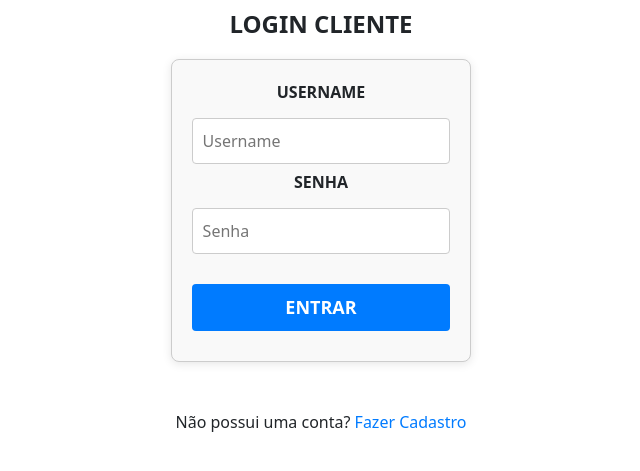
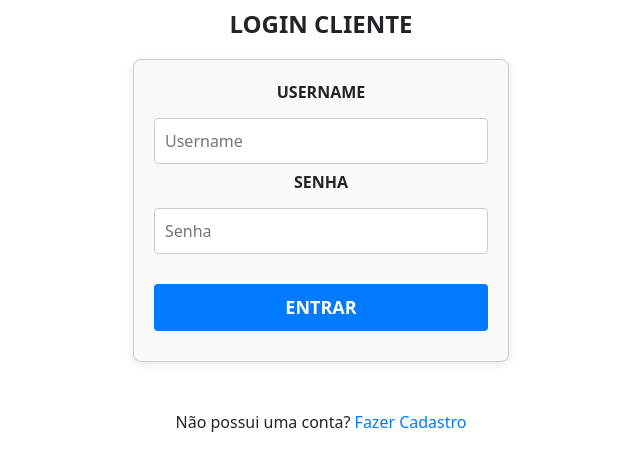
Before and after one commit to majupeixoto/cafe_projeto, a Django app: page /cliente_login/ in a window 1280 px wide. Shown: the top 471 px of the page, without its empty margins (319-959 px from the left). Run offline with Django 5.2, Linux system fonts and the light colour scheme.

Commit message:
amentei o comprimento dos botões de login

```diff
--- a/Projeto/static/global/css/login.css
+++ b/Projeto/static/global/css/login.css
@@ -43,7 +43,7 @@ h2 {
 }
 
 .btn {
-    width: 100%; /* Largura dos botões */
+    width: auto; /* Largura dos botões */
     padding: 10px;
     font-size: 18px;
     font-weight: bold;
@@ -75,8 +75,6 @@ h2 {
 /* Estilos para o formulário */
 
 form {
-    width: 80%;
-    padding: 30px;
     border-radius: 8px;
     margin: 0 auto; /* Centraliza horizontalmente */
     max-width: 600px; /* Limita a largura do formulário */
```
